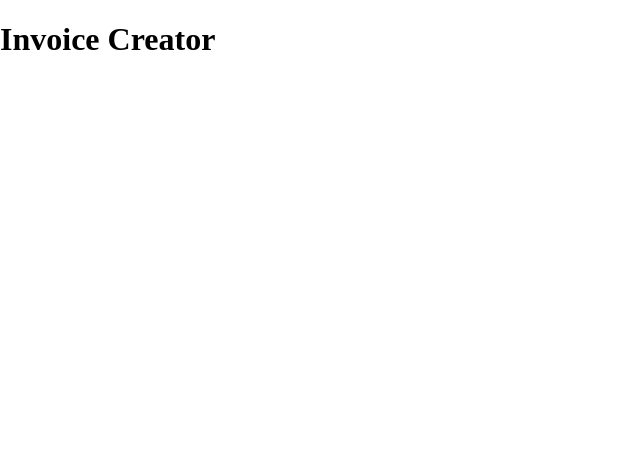
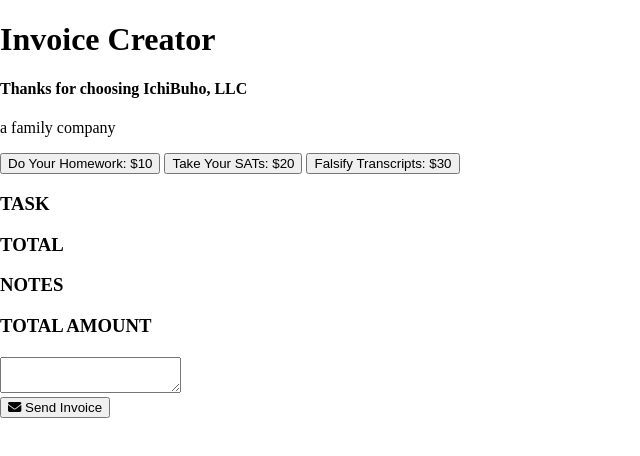
Before and after one commit to seantokuzo/InvoiceCreator, a plain HTML site: page index.html in a window 1280 px wide. Shown: the whole page, without its empty margins (0-640 px from the left). Drawn offline with Linux system fonts and the light colour scheme.

Commit message:
add html elements

```diff
--- a/index.html
+++ b/index.html
@@ -8,13 +8,42 @@
         <link href="https://fonts.googleapis.com/css2?family=Inter:wght@400;500;600;700;800&display=swap" rel="stylesheet">
         <script src="https://kit.fontawesome.com/08c725a40c.js" crossorigin="anonymous"></script>
         <link href="index.css" rel="stylesheet">
-        <title>Blackjack</title>
+        <title>Invoice Creator</title>
     </head>
     <body>
         <main>
             <header>
                 <h1>Invoice Creator</h1>
+                <h4>Thanks for choosing IchiBuho, LLC</h4>
+                <p>a family company</p>
             </header>
+            <section>
+                <button>Do Your Homework: $10</button>
+                <button>Take Your SATs: $20</button>
+                <button>Falsify Transcripts: $30</button>
+            </section>
+            <section>
+                <div id="tasks-div">
+                    <h3 id="task">TASK</h3>
+                    <ul id="task-list"></ul>
+                    <h3 id="task">TOTAL</h3>
+                    <ul id="price-list"></ul>
+                </div>
+            </section>
+            <section>
+                <div id="notes-total-div">
+                    <div id="notes-display-div">
+                        <h3>NOTES</h3>
+                        <p id="notes"></p>
+                    </div>
+                    <div id="total-display-div">
+                        <h3>TOTAL AMOUNT</h3>
+                        <h1 id="total"></h1>
+                    </div>
+                    <textarea id="textarea"></textarea>
+                </div>
+            </section>
+            <button><i class="fa-solid fa-envelope"></i> Send Invoice</button>
         </main>
         <script src="index.js"></script>
     </body>
```
